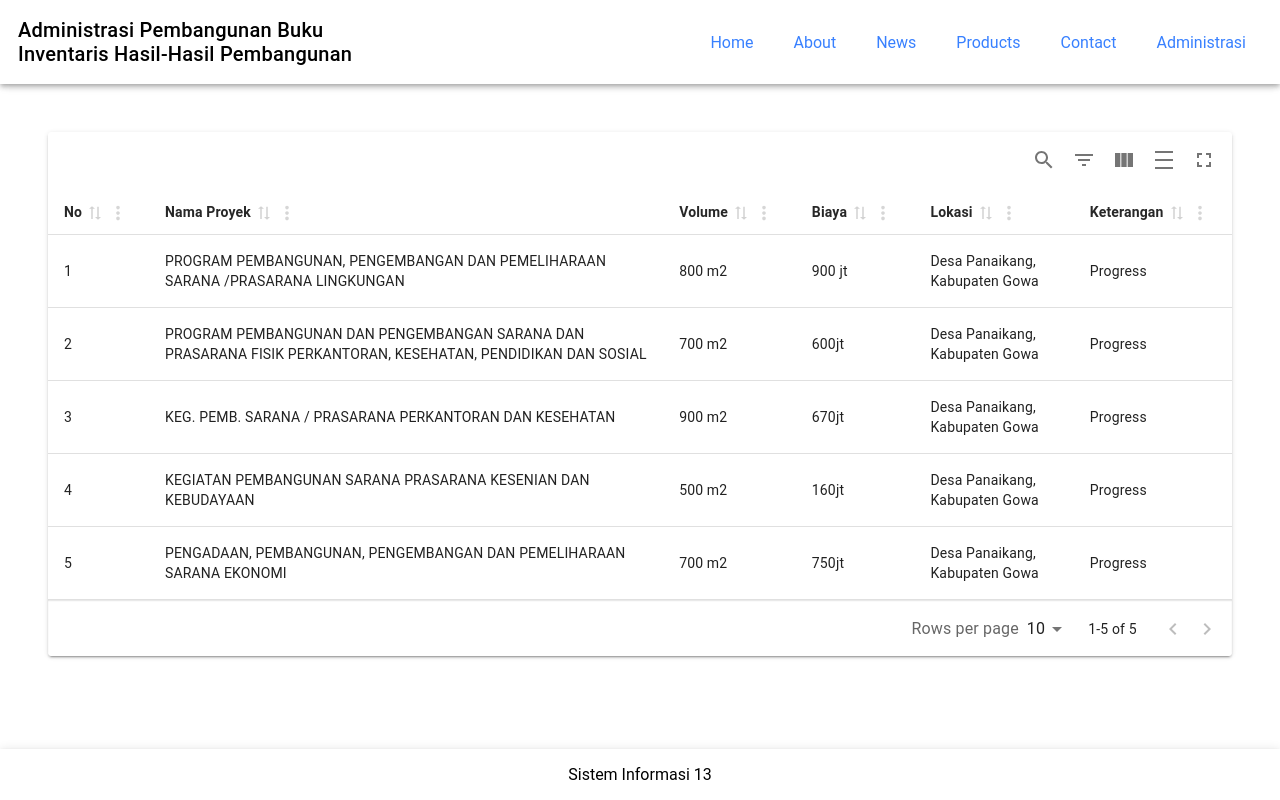
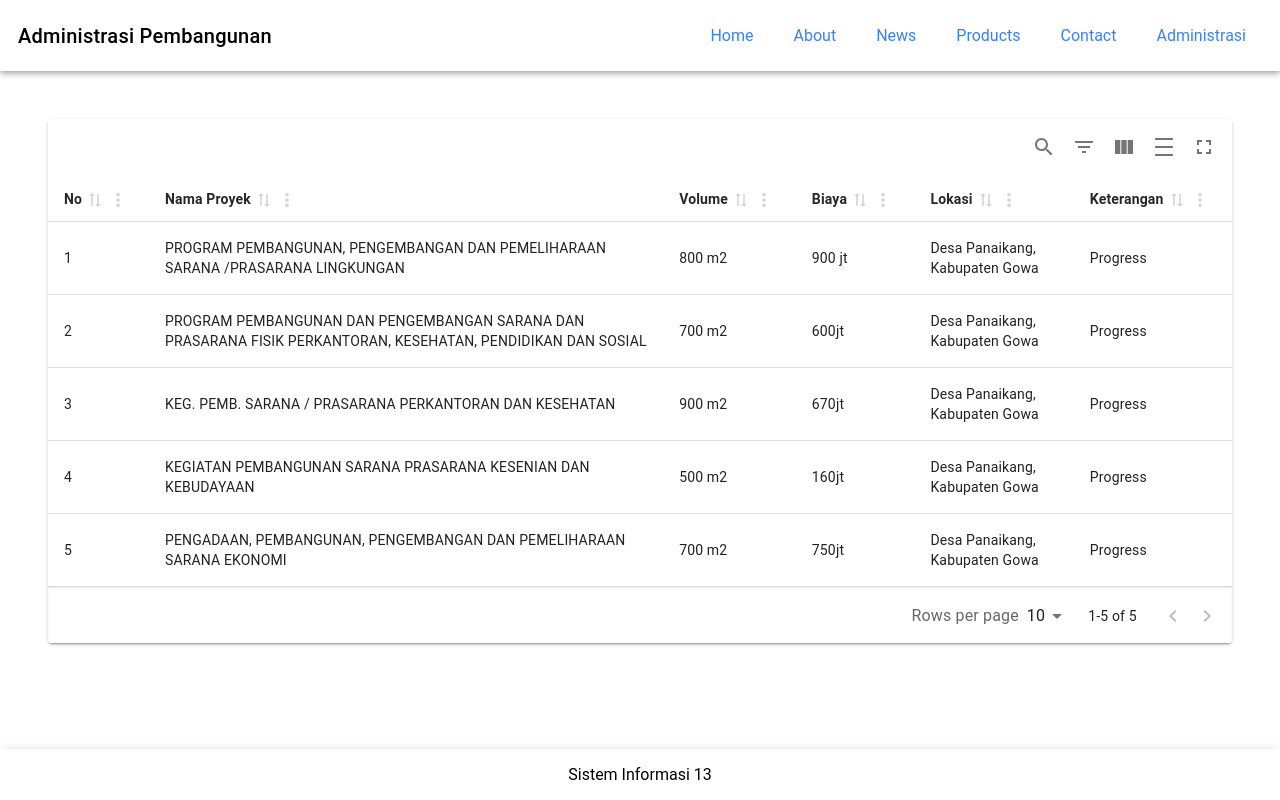
Before and after one commit to FrhnSpwli/Website-Desa, a React (Vite) app: page /pembangunan in a window 1280 px wide. Built offline with nearby package versions, Linux system fonts and the light colour scheme.

Commit message:
fixed administrasi pembangunan

```diff
--- a/src/pages/AdministrasiPembangunan.tsx
+++ b/src/pages/AdministrasiPembangunan.tsx
@@ -105,7 +105,7 @@ const pembangunan = () => {
 
   return (
     <IonPage>
-      <Navbar>Administrasi Pembangunan Buku <br></br>Inventaris Hasil-Hasil Pembangunan</Navbar>
+      <Navbar>Administrasi Pembangunan</Navbar>
       <IonContent>
         <div className={Styles.table}>
           <MaterialReactTable table={table} />
```
